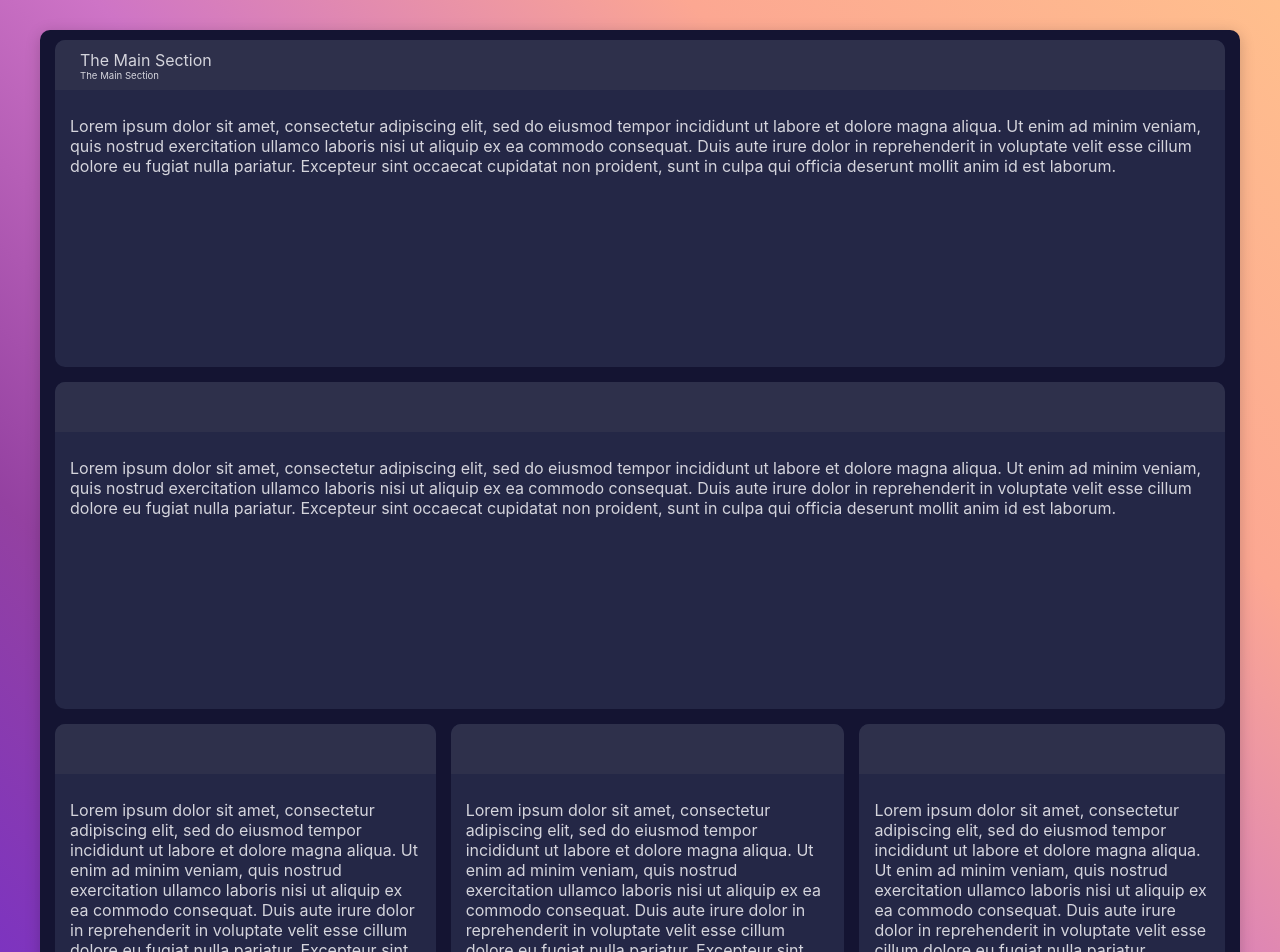
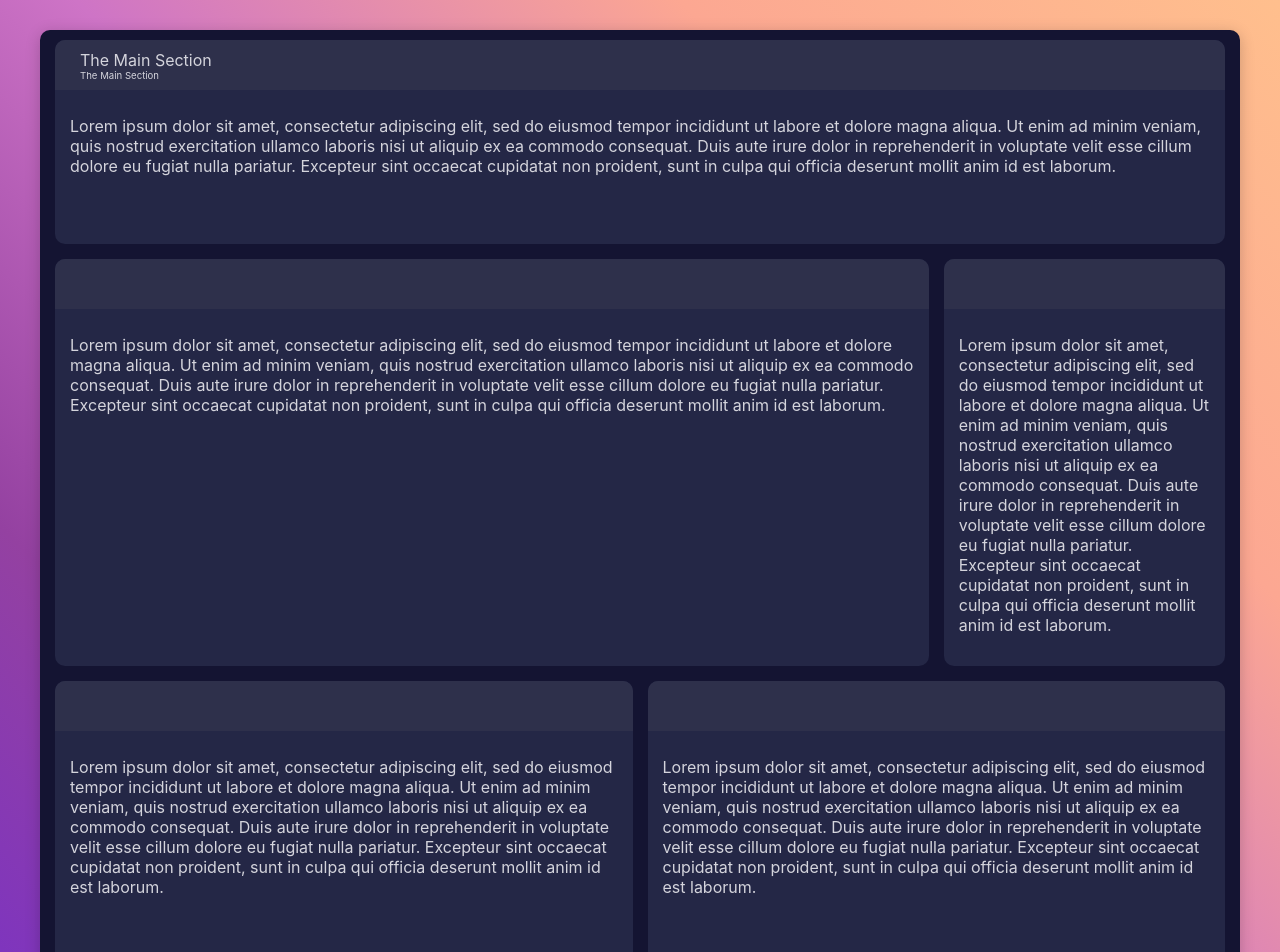
Before and after one commit to tywi6665/M3, a React (Create React App) app: page / in a window 1280 px wide. Shown: the top 952 px of the page. Built offline with nearby package versions, Linux system fonts and the light colour scheme.

Commit message:
building out grid

```diff
--- a/src/App.scss
+++ b/src/App.scss
@@ -62,18 +62,40 @@
 
         .master-container {
             display: grid;
-        grid-template-columns: 1fr 0.3fr 1.4fr 1.3fr;
-        grid-template-rows: 1fr 1fr 1fr;
+            grid-template-columns: repeat(2, 1fr);
+            grid-template-rows: 0.5fr repeat(3, 1fr);
             grid-column-gap: 15px;
             grid-row-gap: 15px;
 
-        .section-1 { grid-area: 1 / 1 / 2 / 5; }
-        .section-2 { grid-area: 2 / 1 / 3 / 5; }
+            .section-1 { grid-area: 1 / 1 / 2 / 3; }
+            .section-2 { grid-area: 2 / 1 / 3 / 3; }
             .section-3 { grid-area: 3 / 1 / 4 / 3; }
-        .section-4 { grid-area: 3 / 3 / 4 / 4; }
-        .section-5 { grid-area: 3 / 4 / 4 / 5; }
+            .section-4 { grid-area: 4 / 1 / 5 / 2; }
+            .section-5 { grid-area: 4 / 2 / 5 / 3; }
         }
 
     }
 
 }
+
+@media only screen and (min-width: 1000px) {
+
+    .app {
+
+        .master-container {
+            display: grid;
+            grid-template-columns: repeat(4, 1fr);;
+            grid-template-rows: 0.5fr repeat(2, 1fr);
+            grid-column-gap: 15px;
+            grid-row-gap: 15px;
+
+            .section-1 { grid-area: 1 / 1 / 2 / 5; }
+            .section-2 { grid-area: 2 / 1 / 3 / 4; }
+            .section-3 { grid-area: 2 / 4 / 3 / 5; }
+            .section-4 { grid-area: 3 / 1 / 4 / 3; }
+            .section-5 { grid-area: 3 / 3 / 4 / 5; }
+        }
+
+    }
+
+}
```
Lines whose indentation alone changed are shown as unchanged.
